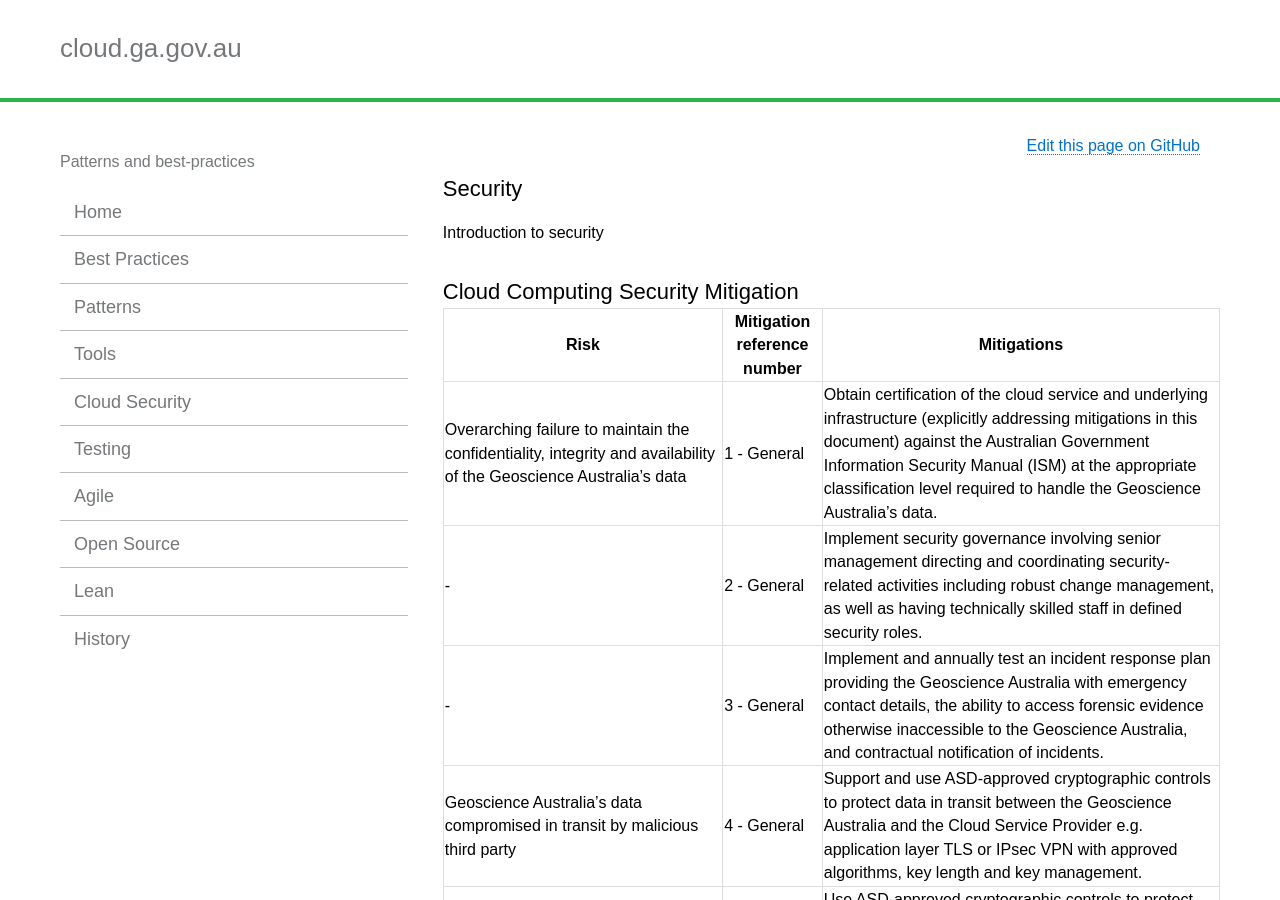
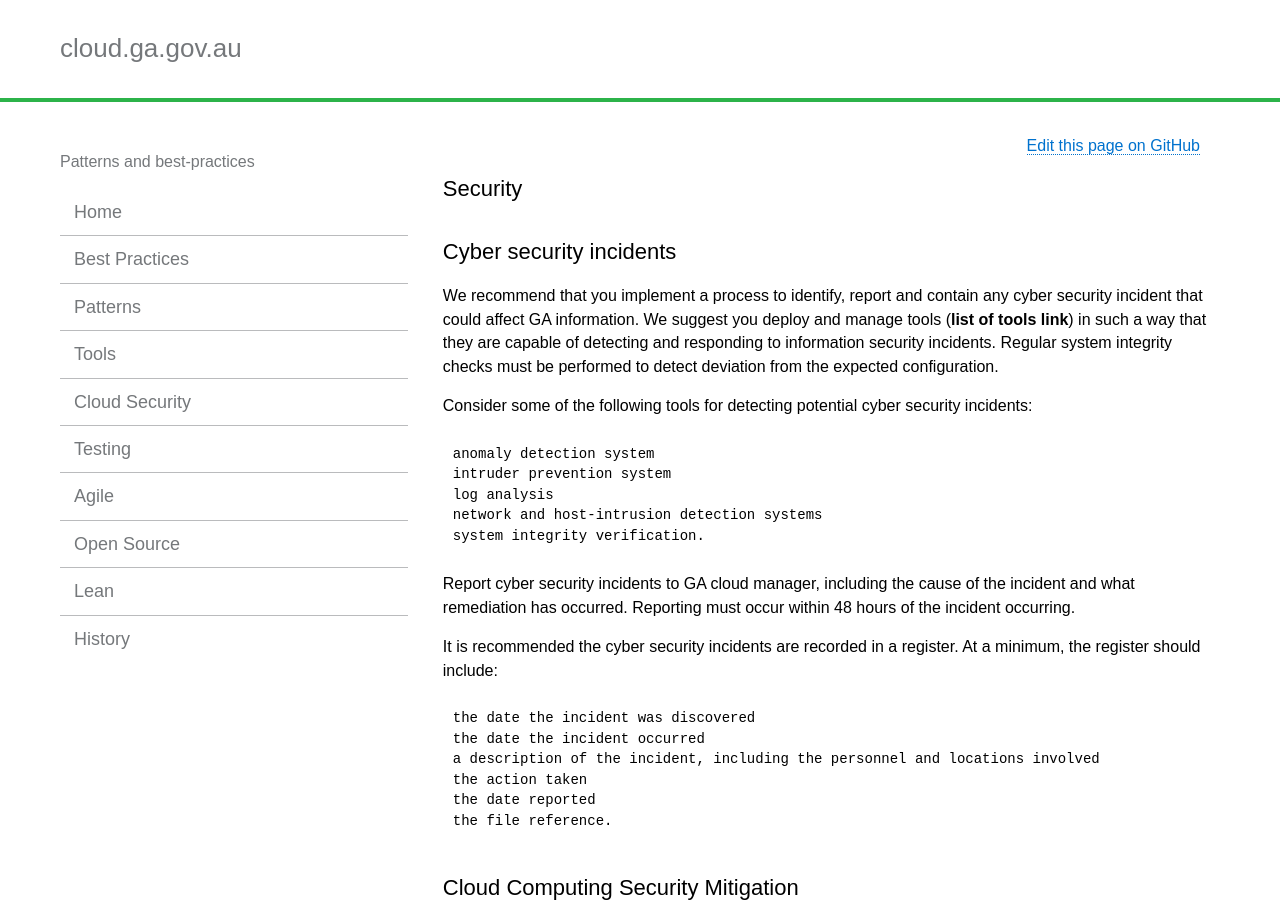
Before and after one commit to GeoscienceAustralia/cloud, a Jekyll site: the page built from docs/_pages/security_index.md, in a window 1280 px wide and 900 px high. Built offline with Jekyll 4.4.1, drawn with Linux system fonts in a browser that asks for light colours.

Commit message:
Update security_index.md

```diff
--- a/docs/_pages/security_index.md
+++ b/docs/_pages/security_index.md
@@ -4,7 +4,29 @@ layout: page
 permalink: security_index.html
 ---
 
-Introduction to security
+<h2>Cyber security incidents</h2>
+
+We recommend that you implement a process to identify, report and contain any cyber security incident that could affect GA information. We suggest you deploy and manage tools (**list of tools link**) in such a way that they are capable of detecting and responding to information security incidents. Regular system integrity checks must be performed to detect deviation from the expected configuration.
+
+Consider some of the following tools for detecting potential cyber security incidents:
+
+    anomaly detection system
+    intruder prevention system
+    log analysis
+    network and host-intrusion detection systems
+    system integrity verification.
+
+Report cyber security incidents to GA cloud manager, including the cause of the incident and what remediation has occurred. Reporting must occur within 48 hours of the incident occurring.
+
+It is recommended the cyber security incidents are recorded in a register. At a minimum, the register should include:
+
+    the date the incident was discovered
+    the date the incident occurred
+    a description of the incident, including the personnel and locations involved
+    the action taken
+    the date reported
+    the file reference.
+
 
 
 <h2>Cloud Computing Security Mitigation</h2>
```
